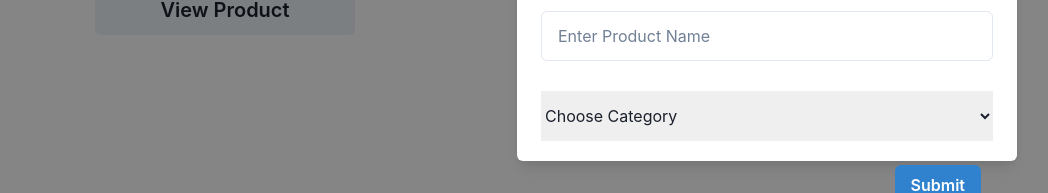
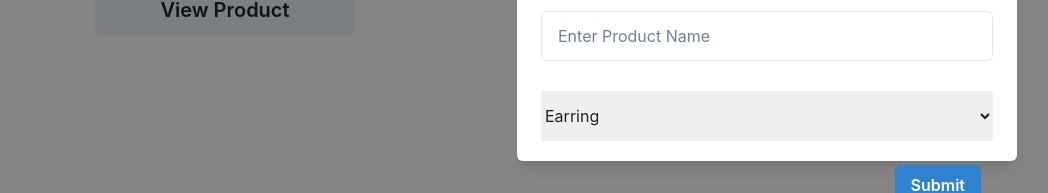
Before and after one commit to Deepak1095/Jewellery_Website-Clone, a React (Create React App) app: page /admin in a window 1280 px wide. Both pictures are taken after a click on the button "Add New Product". Shown: the part 354-547 px from the top of the page, without its empty margins (161-1209 px from the left). Built offline with nearby package versions, Linux system fonts and the light colour scheme.

Commit message:
complete

```diff
--- a/src/Components/Admin.jsx
+++ b/src/Components/Admin.jsx
@@ -50,7 +50,9 @@ const [state, dispatch] = useReducer(reducer, init);
 console.log(state)
 const data=(details)=>{
   axios.post(`https://js211-project.onrender.com/${details}`,{
-    "img":val.current.value
+    "img":val.current.value,
+    "about":val2.current.value,
+    "Price":val1.current.value,
   })
   .then(res=>console.log(res.data))
   }
@@ -77,8 +79,8 @@ function PostModal() {
          <Input placeholder= 'Enter Product Name' style={{height:"50px"}} ref={val2}/>
   <select name="" id="" style={{height:"50px",marginTop:"-10px"}} value={linkDetails} onChange=
          {(e)=>setLinkDetails(e.target.value)}>
-          <option value="">Choose Category</option>
           <option value="earrings">Earring</option>
+          <option value="solitaires">Solitaires</option>
           <option value="bangles-bracelets">Bracelets</option>
          </select>
 </SimpleGrid>
--- a/src/Components/Pagination.jsx
+++ b/src/Components/Pagination.jsx
@@ -12,7 +12,7 @@ export  function Pagination ({current,onChange}){
             )
             const next=(
                 <button
-                disabled={current===10}
+                disabled={current===9}
                 onClick={()=>onChange(current+1)}
                 >Next</button>
                 )
```
